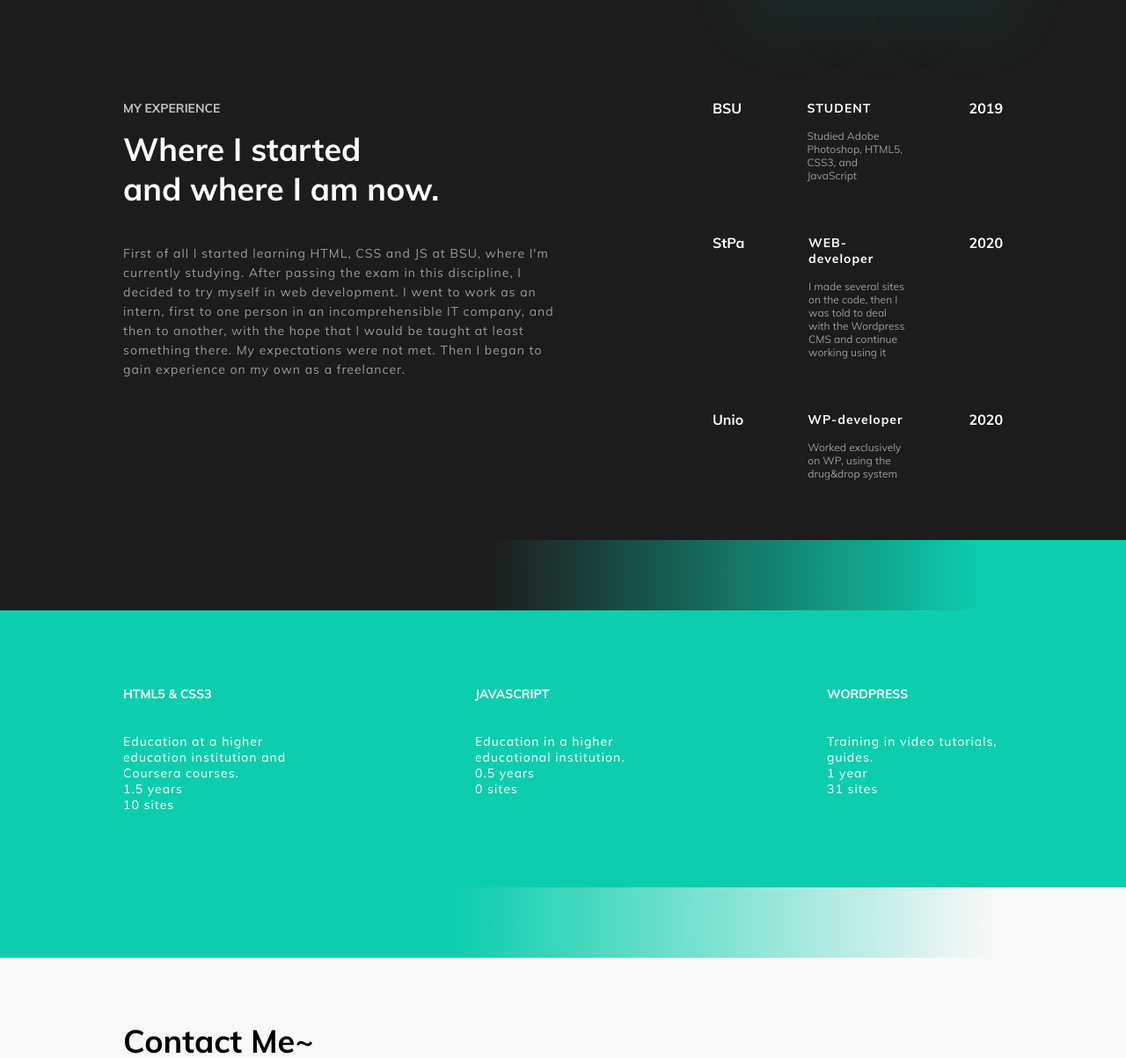
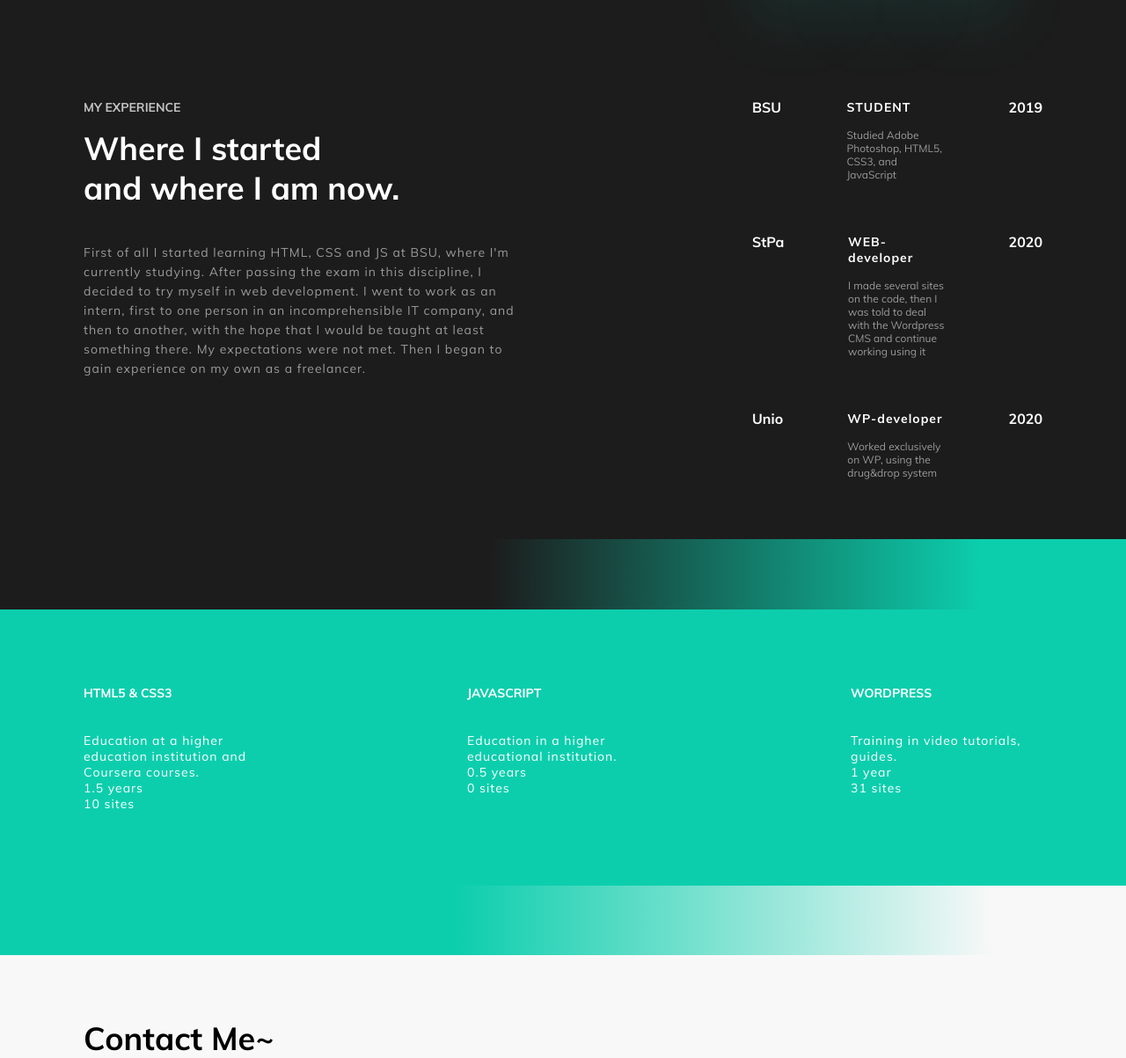
Before and after one commit to TowerDeLonghy/Curriculum_vitae, a plain HTML site: page index.html in a window 1280 px wide. Shown: the part 1060-2263 px from the top of the page at 88% size. Drawn offline with Linux system fonts and the light colour scheme.

Commit message:
fix: adaptation

```diff
--- a/style.css
+++ b/style.css
@@ -58,7 +58,7 @@ p{
 .container1{
   top: 165px;
   position: relative;
-  width: 1080px;
+  max-width: 1080px;
   height: 550px;
   margin: auto;
   display: flex;
@@ -123,7 +123,7 @@ p{
   width: 100%;
   height: 1125px;
   left: 0px;
-  top: 1024px;
+  top: 1023px;
   background: #1C1C1C;
 }
 
@@ -147,7 +147,9 @@ li{
 }
 
 .container2{
-  width: 1000px;
+  max-width: 1090px;
+  padding-left: 45px;
+  padding-right: 45px;
   margin: auto;
   display: flex;
   justify-content: space-between;
@@ -236,7 +238,7 @@ li{
 }
 
 .line2{
-  top: 1045px;
+  top: 1044px;
   width: 100%;
   height: 80px;
   display: block;
@@ -246,7 +248,7 @@ li{
 
 .about{
   position: absolute;
-  top: 2149px;
+  top: 2146px;
   display: block;
   width: 100%;
   height: 500px;
@@ -255,7 +257,9 @@ li{
 
 .container3{
   height: 155px;
-  width: 1000px;
+  max-width: 1090px;
+  padding-left: 45px;
+  padding-right: 45px;
   margin: auto;
   display: flex;
   justify-content: space-between;
```
